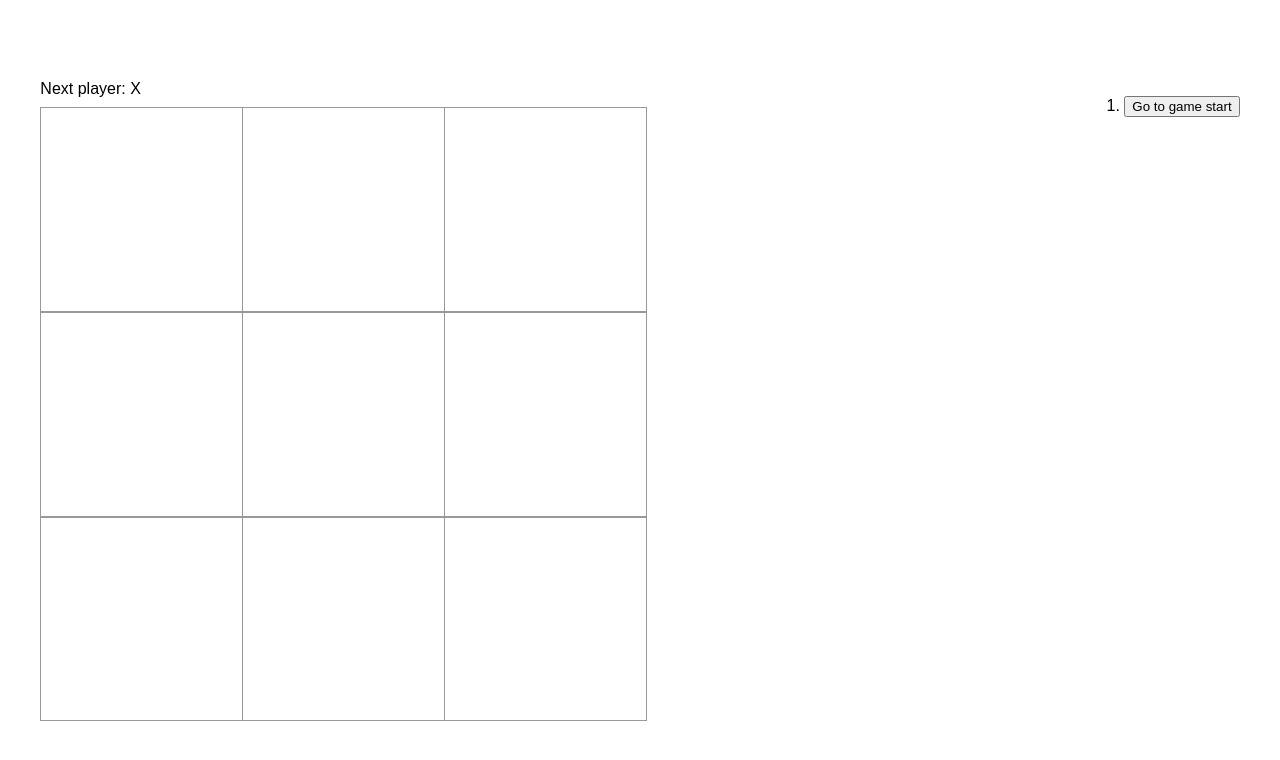
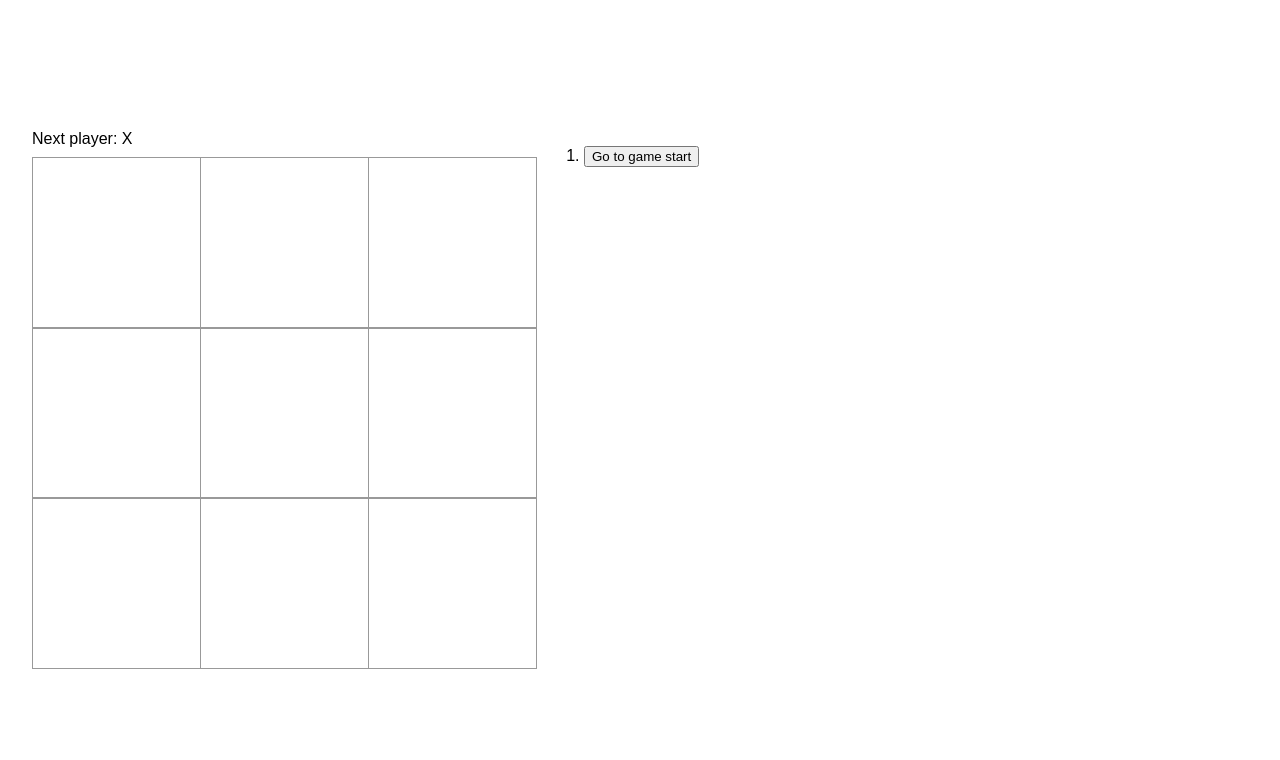
Before and after one commit to ericcorona1/ljg0t8, a React (Create React App) app in the folder src/: page / in a window 1280 px wide. Shown: the top 760 px of the page. Built offline with nearby package versions, Linux system fonts and the light colour scheme.

Commit message:
root width, board good

```diff
--- a/src/App.js
+++ b/src/App.js
@@ -27,7 +27,7 @@ function Board({ xIsNext, squares, onPlay }) {
     : "Next player: " + (xIsNext ? "X" : "O");
 
   return (
-    <div className="wrapper">
+    <div className="board-wrapper">
       <div className="status">{status}</div>
       <div className="whole-board">
         <div className="board-row">
@@ -75,9 +75,7 @@ export default function Game() {
 
   return (
     <div className="game">
-      <div className="game-board">
-        <Board xIsNext={xIsNext} squares={currentSquares} onPlay={handlePlay} />
-      </div>
+      <Board xIsNext={xIsNext} squares={currentSquares} onPlay={handlePlay} />
       <div className="game-info">
         <ol>{moves}</ol>
       </div>
--- a/src/styles.css
+++ b/src/styles.css
@@ -1,5 +1,9 @@
 * {
   box-sizing: border-box;
+}
+
+#root {
+  width: 100%;
 }
 
 body {
@@ -53,17 +57,17 @@ ul {
 body {
   font-family: sans-serif;
   margin: 20px;
-  padding: 0;
+  padding: 0 2rem;
   display: flex;
   align-items: center;
   justify-content: center;
   min-height: 100vh;
   margin: 0;
+  max-width: 1400px;
 }
 
-.wrapper {
-  height: 80vh;
-  width: 80vw;
+.board-wrapper {
+  width: 40vw;
 }
 
 /* Mobile here */
@@ -75,8 +79,9 @@ body {
   display: grid;
   grid-template-rows: repeat(3, 1fr);
   grid-auto-rows: auto;
-  width: 60%;
-  max-width: 900px;
+  width: 100%;
+  max-width: 800px;
+  max-height: 800px;
   aspect-ratio: 1 / 1;
 }
 
@@ -111,6 +116,6 @@ body {
   flex-direction: row;
 }
 
-.game-info {
+/* .game-info {
   margin-left: 20px;
-}
+} */
```
